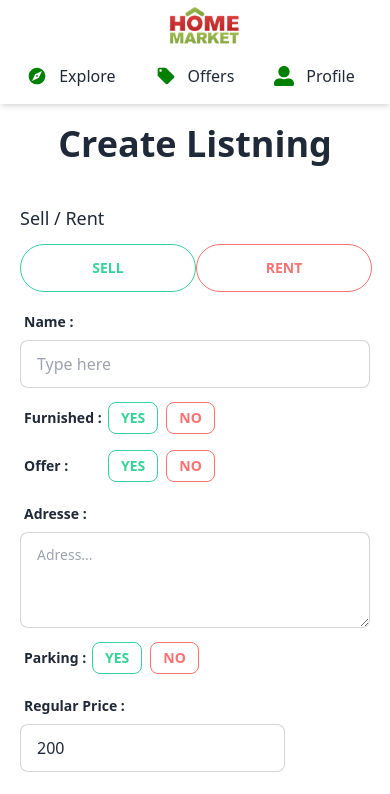
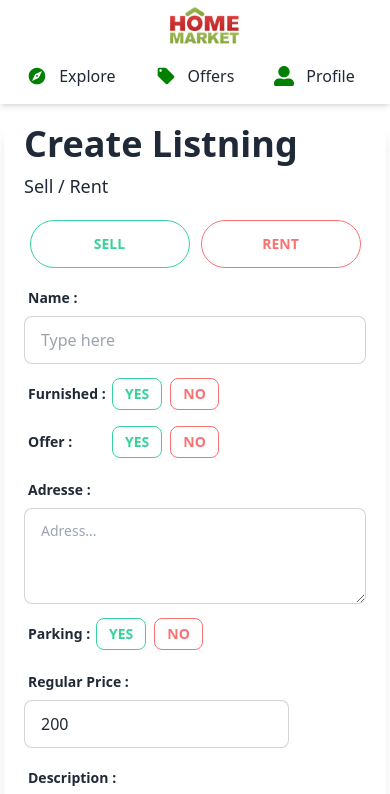
Before and after one commit to oussamataali97/home-market-place, a React (Create React App) app: page /create-listning in a window 390 px wide. Shown: the top 794 px of the page. Built offline with nearby package versions, Linux system fonts and the light colour scheme; no server answers; sample sign-in values are in the browser's storage.

Commit message:
fix style on mobile screen

```diff
--- a/src/pages/CreateListning.js
+++ b/src/pages/CreateListning.js
@@ -109,17 +109,17 @@ visible={true}
 
   }
   return (
-    <div className=' '>
+    <div className='m-1  shadow-lg'>
 
 
-      <p className='text-4xl font-bold text-center mt-5'>Create Listning</p>
+      <p className='text-4xl font-bold  mt-5 ml-5'>Create Listning</p>
+      <p className='font-light text-lg mt-2 ml-5'>Sell / Rent </p>
 
 
-        <form action="" onSubmit={handleSubmit} className='space-y-3 shadow-lg md:w-[60%] lg:w-1/2 mx-auto p-5 m-5'>
-        <p className='font-light text-lg'>Sell / Rent </p>
+        <form action="" onSubmit={handleSubmit} className='space-y-3 md:w-[60%] lg:w-1/2 mx-auto p-5 mb-5 mx-2 '>
         <div className="buttonsNav flex justify-around ">
-        <button type='button' className={type ==='sell' ? `btn btn-warning md:w-[46%] w-44 rounded-full` : `btn btn-outline btn-success  md:w-[46%] w-44 rounded-full` }  id="type" value="sell" onClick={onMutate} >Sell</button>
-        <button  type='button' className={type ==='rent' ? `btn btn-warning md:w-[46%] w-44 rounded-full` : `btn btn-outline btn-error  md:w-[46%] w-44 rounded-full`}  id="type" value="rent" onClick={onMutate} >Rent</button>
+        <button type='button' className={type ==='sell' ? `btn btn-warning md:w-[46%] w-40 rounded-full` : `btn btn-outline btn-success  md:w-[46%] w-40 rounded-full` }  id="type" value="sell" onClick={onMutate} >Sell</button>
+        <button  type='button' className={type ==='rent' ? `btn btn-warning md:w-[46%] w-40 rounded-full` : `btn btn-outline btn-error  md:w-[46%] w-40 rounded-full`}  id="type" value="rent" onClick={onMutate} >Rent</button>
       </div>
         <div className="form-control w-full">
   <label className="label">
@@ -208,7 +208,7 @@ visible={true}
 
 
 <div className="rooms w-full flex justify-between">
-<div className="form-control w-44">
+<div className="form-control w-[10.5rem]">
   <label className="label">
     <span className="label-text font-bold">Beedrooms :</span>
   </label>
@@ -216,7 +216,7 @@ visible={true}
 
 </div>
 
-<div className="form-control w-44">
+<div className="form-control w-[10.5rem]">
   <label className="label">
     <span className="label-text font-bold">Bathrooms :</span>
   </label>
@@ -227,7 +227,7 @@ visible={true}
 </div>
 
 <div className="maps w-full flex justify-between">
-<div className="form-control w-44">
+<div className="form-control w-[10.5rem]">
   <label className="label">
     <span className="label-text font-bold">Latitude :</span>
   </label>
@@ -235,7 +235,7 @@ visible={true}
 
 </div>
 
-<div className="form-control w-44">
+<div className="form-control w-[10.5rem]">
   <label className="label">
     <span className="label-text font-bold">Longuitude :</span>
   </label>
```
